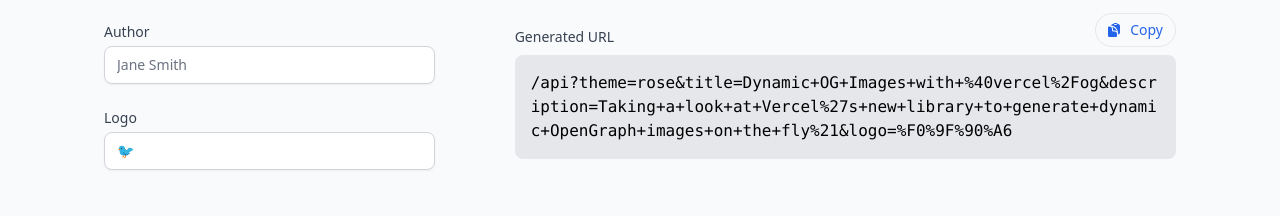
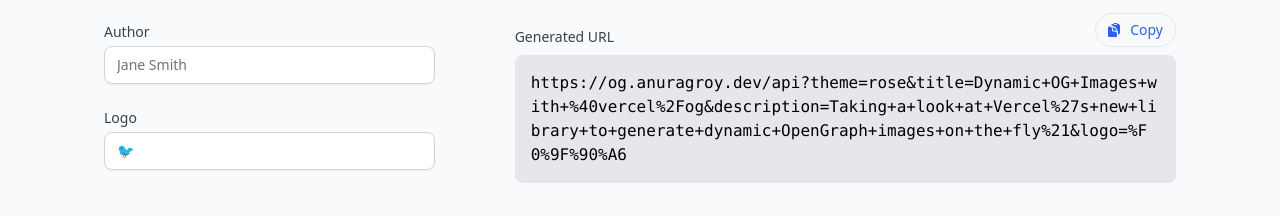
Before and after one commit to anurag-roy/og.anuragroy.dev, a Next.js app: page / in a window 1280 px wide. Shown: the part 544-760 px from the top of the page. Built offline with nearby package versions, Linux system fonts and the light colour scheme.

Commit message:
Fix base path

```diff
--- a/components/Main/index.tsx
+++ b/components/Main/index.tsx
@@ -5,7 +5,7 @@ import { TextInput } from './TextInput';
 import { ThemeComboBox } from './ThemeComboBox';
 
 export function Main() {
-  const BASE_PATH = '';
+  const BASE_PATH = 'https://og.anuragroy.dev';
   const BASE_IMAGE_API_URL = BASE_PATH + '/api';
 
   const defaultValues = {
```
